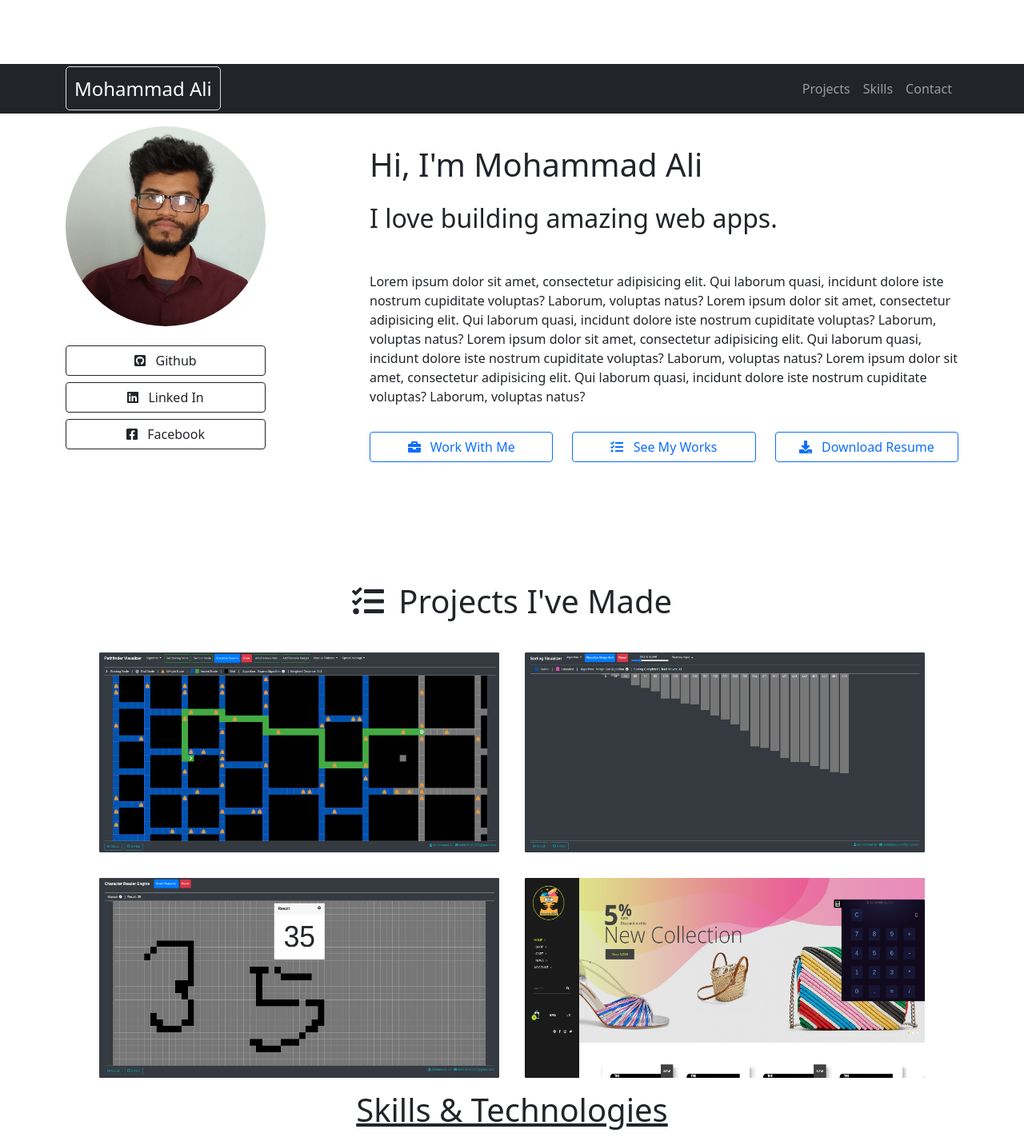
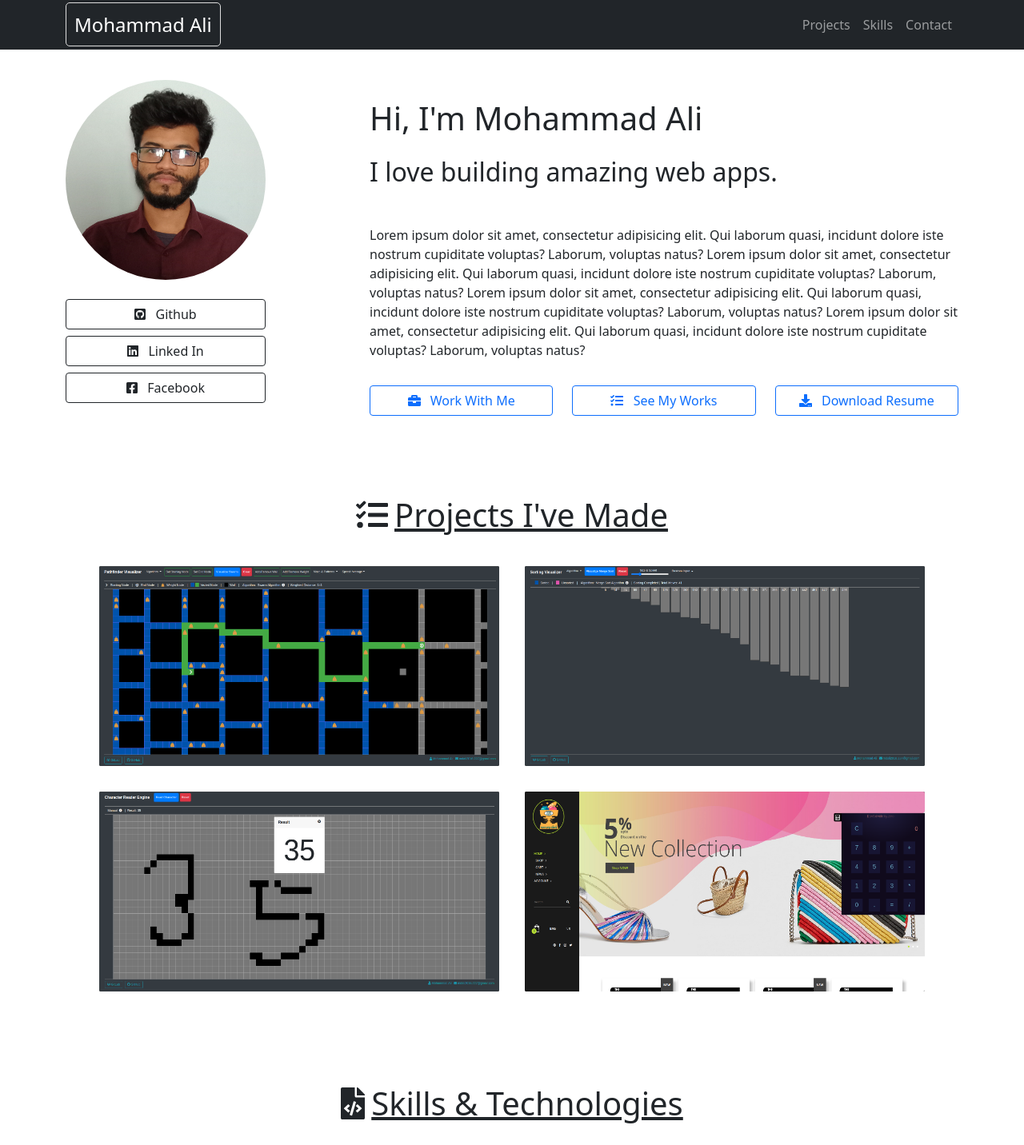
Before and after one commit to Mohammad1745/portfolio-vue, a Vue app: page / in a window 1280 px wide. Shown: the top 1432 px of the page at 80% size. Built offline with nearby package versions, Linux system fonts and the light colour scheme.

Commit message:
[Add] Styles

```diff
--- a/src/assets/css/style.css
+++ b/src/assets/css/style.css
@@ -6,6 +6,10 @@
     color: #2c3e50;
     margin-top: 60px;
 }
+.section {
+     margin-top: 100px;
+     margin-bottom: 100px;
+ }
 .border-radius-2{
     border-radius: 2px;
 }
--- a/src/components/standalones/About.vue
+++ b/src/components/standalones/About.vue
@@ -1,5 +1,5 @@
 <template>
-  <div class="container mt-3">
+  <div class="container section">
     <div class="row">
       <div class="col-xl-4 col-lg-5 col-md-12">
         <Profile />
--- a/src/components/standalones/Navbar.vue
+++ b/src/components/standalones/Navbar.vue
@@ -37,11 +37,11 @@ export  default {
       links: [
         {
           name: 'Projects',
-          url: '#project'
+          url: '#projects'
         },
         {
           name: 'Skills',
-          url: '#'
+          url: '#skills'
         },
         {
           name: 'Contact',
@@ -61,6 +61,9 @@ export  default {
 
 <style scoped>
   .nav-bar{
+    position: fixed;
+    top: 0;
+    width: 100%;
   }
   .nav-title {
     font-size: 1.5rem;
--- a/src/components/standalones/Projects.vue
+++ b/src/components/standalones/Projects.vue
@@ -1,9 +1,9 @@
 <template>
-  <div class="container">
+  <div class="container section">
     <div class="">
       <h1 class="text-center mb-4">
         <font-awesome-icon :icon="{ prefix: 'fas', iconName: 'tasks' }" style="margin-right:.5rem" />
-        Projects I've Made
+        <u>Projects I've Made</u>
       </h1>
       <div
         v-for="j in parseInt(projects.length/inlineItems+1)"
@@ -70,6 +70,5 @@ export default {
 
 <style scoped>
 .container {
-  margin-top: 150px;
 }
 </style>
--- a/src/main.js
+++ b/src/main.js
@@ -2,13 +2,15 @@ import Vue from 'vue'
 import App from './App.vue'
 import { BootstrapVue } from 'bootstrap-vue'
 import { library } from '@fortawesome/fontawesome-svg-core'
-import { faUserSecret, faBriefcase, faTasks, faDownload } from '@fortawesome/free-solid-svg-icons'
+import { faUserSecret, faBriefcase, faTasks, faDownload, faCode, faFileCode } from '@fortawesome/free-solid-svg-icons'
 import { faFacebookSquare, faLinkedin, faGithubSquare } from '@fortawesome/free-brands-svg-icons'
 import { FontAwesomeIcon } from '@fortawesome/vue-fontawesome'
 
 library.add(faUserSecret)
 library.add(faBriefcase)
 library.add(faDownload)
+library.add(faCode)
+library.add(faFileCode)
 library.add(faTasks)
 library.add(faFacebookSquare)
 library.add(faLinkedin)
```
